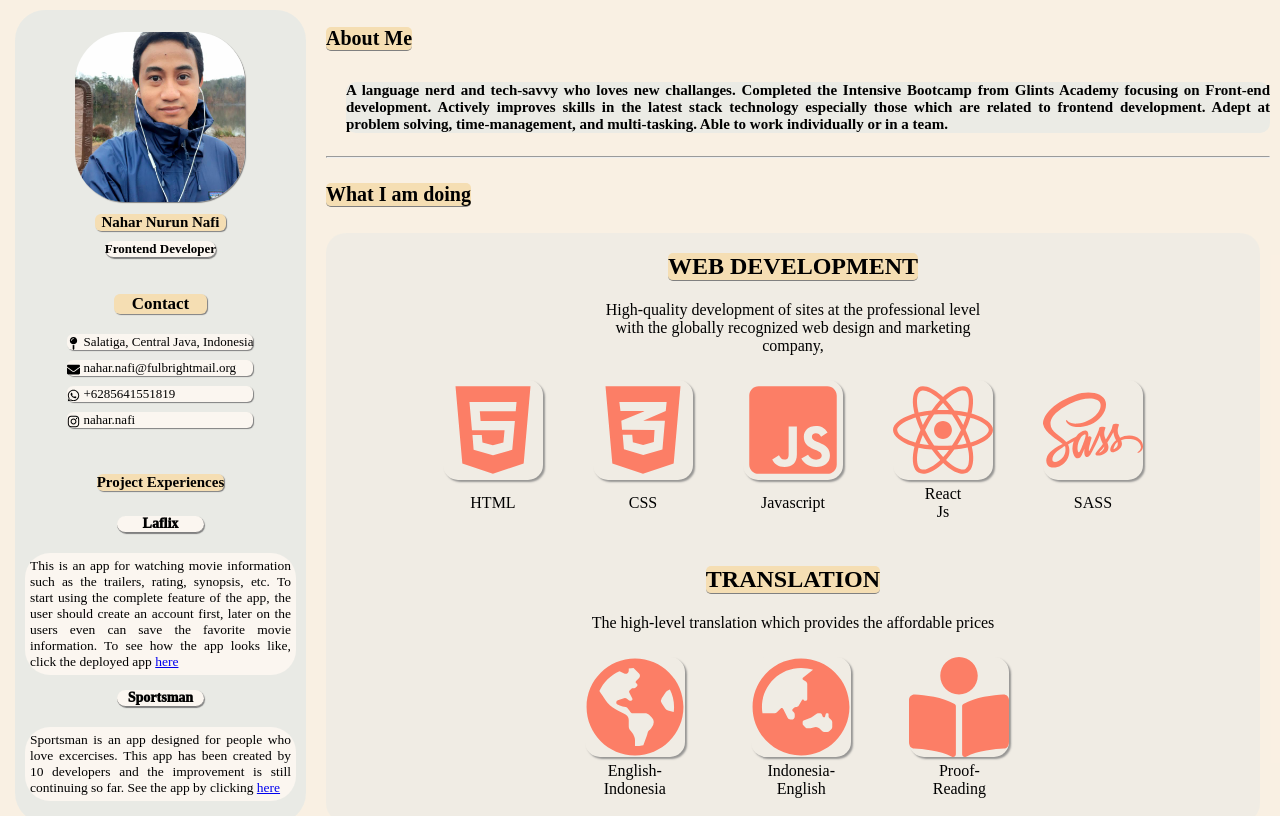
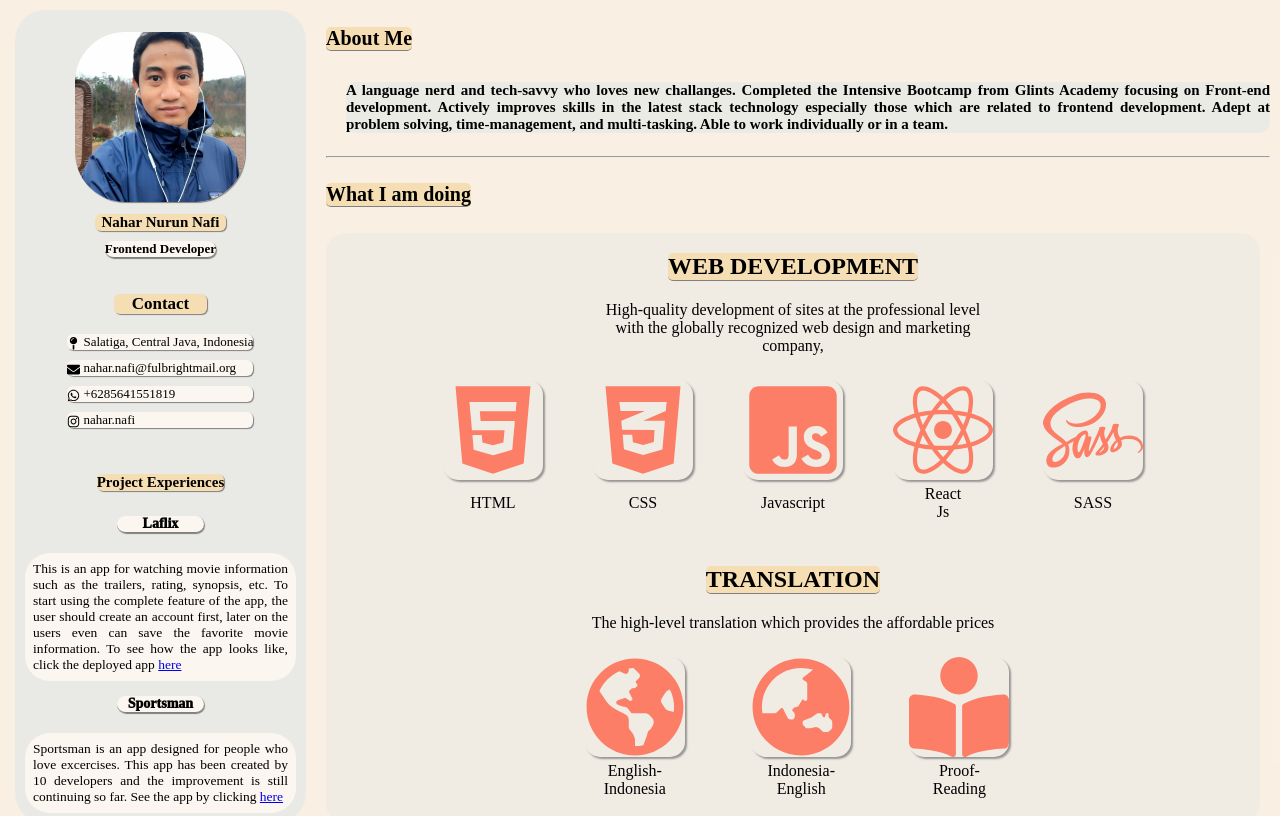
Before and after one commit to naharnafi/web-profile, a React (Create React App) app: page / in a window 1280 px wide. Shown: the top 816 px of the page. Built offline with nearby package versions, Linux system fonts and the light colour scheme.

Commit message:
edit font

```diff
--- a/src/index.css
+++ b/src/index.css
@@ -172,7 +172,7 @@ margin: 3px 3px 0px 0px;
 	flex-direction: column; */
 	text-align:justify;
 	margin: 10px;
-	padding: 5px;
+	padding: 8px;
 }
 .laflix-info{
 display: inline;
```
